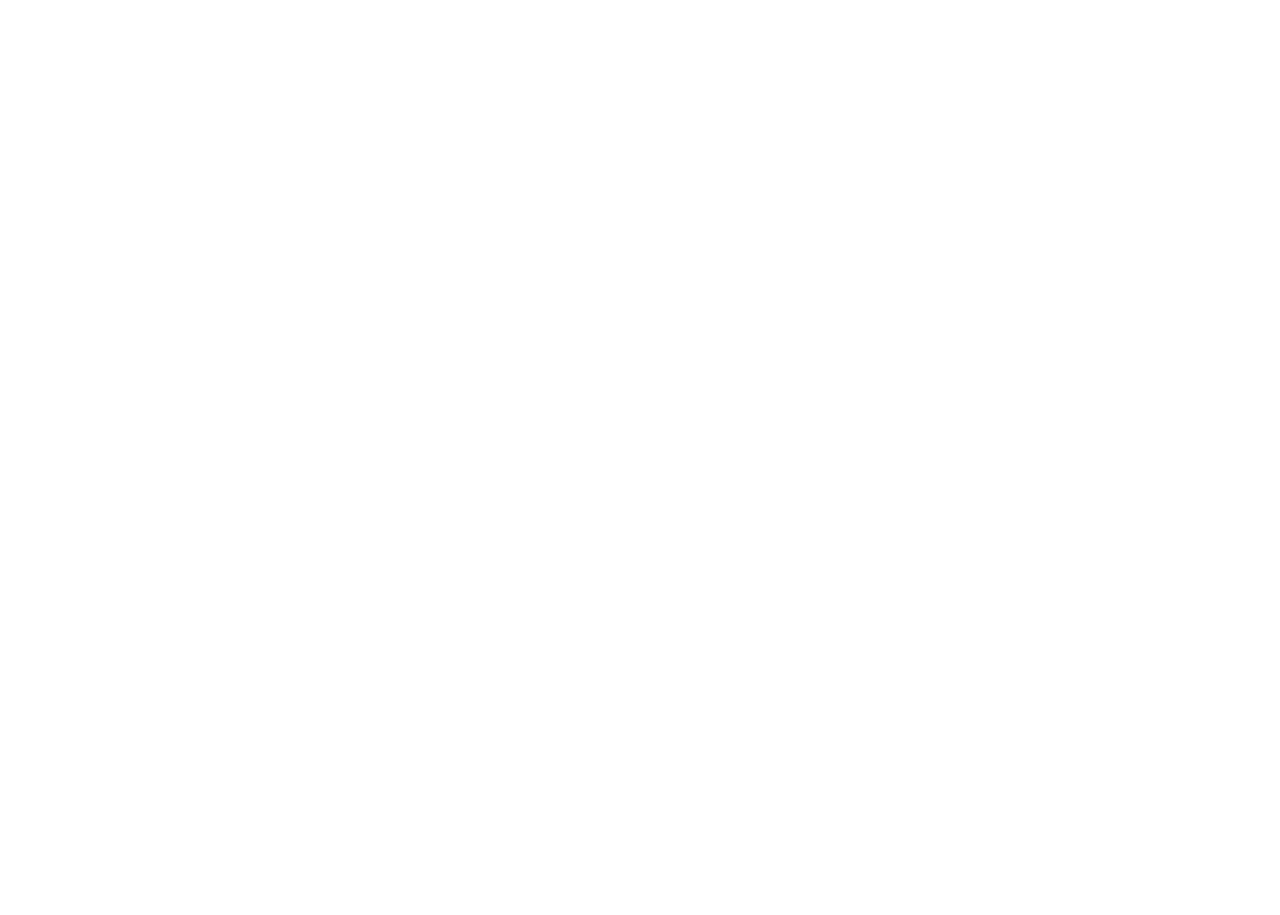
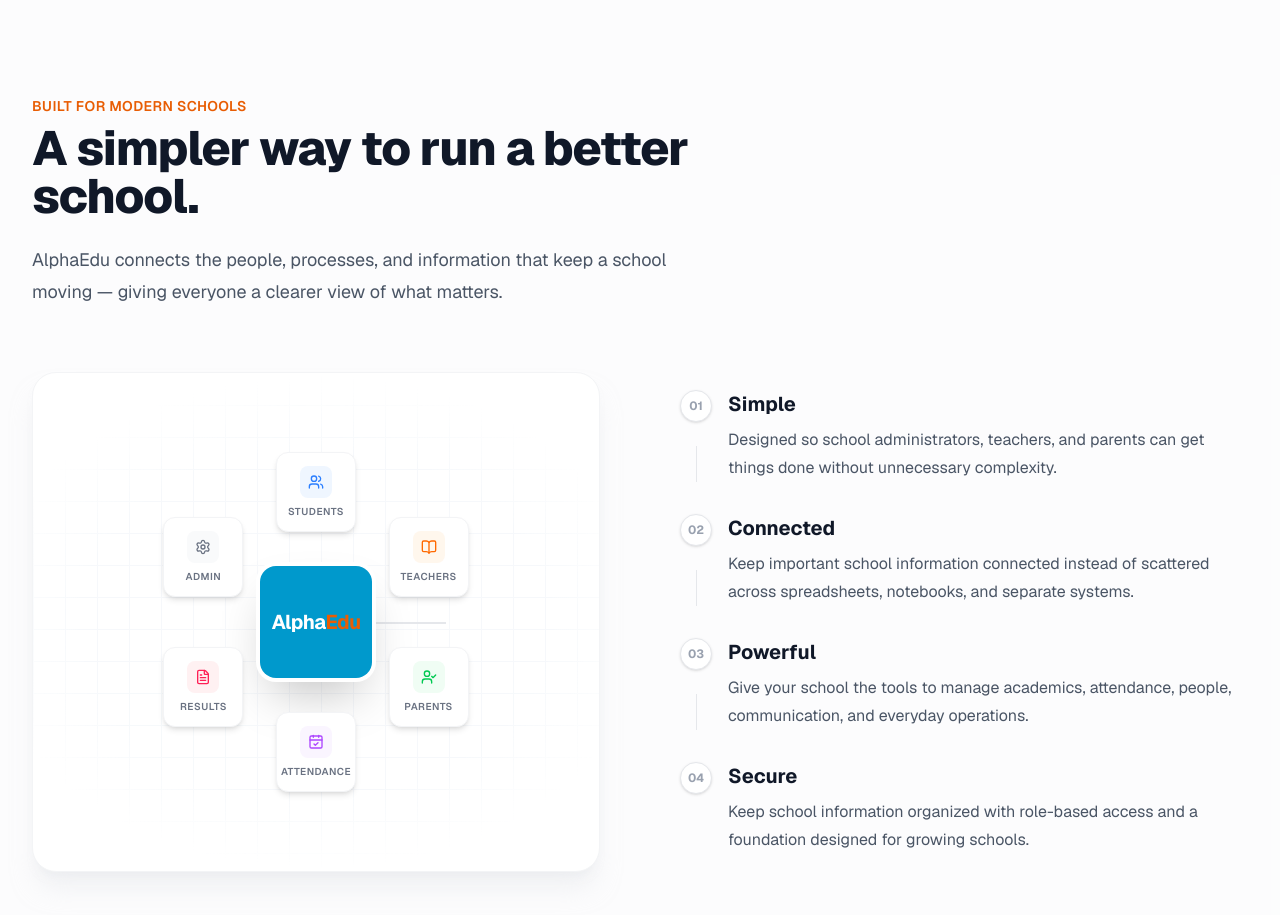
Before and after one commit to eashsultan/alphaedu, a Next.js app in the folder apps/web/: page / in a window 1280 px wide. Shown: the part 2620-3535 px from the top of the page. Before the commit the page ends 2588 px from the top, so only its background shows below. Built offline with nearby package versions, Linux system fonts and the light colour scheme.

Commit message:
feat: add landing page Experience section

```diff
--- a/apps/web/app/page.tsx
+++ b/apps/web/app/page.tsx
@@ -1,6 +1,7 @@
 import Navbar from "@/components/landing/Navbar";
 import Hero from "@/components/landing/Hero";
 import Features from "@/components/landing/Features";
+import Experience from "@/components/landing/Experience";
 
 export default function Home() {
   return (
@@ -9,6 +10,7 @@
       <main className="flex-1">
         <Hero />
         <Features />
+        <Experience />
       </main>
     </div>
   );
--- /dev/null
+++ b/apps/web/components/landing/Experience.tsx
@@ -0,0 +1,174 @@
+"use client";
+
+import React from "react";
+import { motion } from "framer-motion";
+import { Users, BookOpen, UserCheck, CalendarCheck, FileText, Settings } from "lucide-react";
+
+export default function Experience() {
+  const benefits = [
+    {
+      id: "01",
+      title: "Simple",
+      description: "Designed so school administrators, teachers, and parents can get things done without unnecessary complexity.",
+    },
+    {
+      id: "02",
+      title: "Connected",
+      description: "Keep important school information connected instead of scattered across spreadsheets, notebooks, and separate systems.",
+    },
+    {
+      id: "03",
+      title: "Powerful",
+      description: "Give your school the tools to manage academics, attendance, people, communication, and everyday operations.",
+    },
+    {
+      id: "04",
+      title: "Secure",
+      description: "Keep school information organized with role-based access and a foundation designed for growing schools.",
+    },
+  ];
+
+  const connectedModules = [
+    { name: "Students", icon: Users, color: "text-blue-500", bg: "bg-blue-50" },
+    { name: "Teachers", icon: BookOpen, color: "text-orange-500", bg: "bg-orange-50" },
+    { name: "Parents", icon: UserCheck, color: "text-green-500", bg: "bg-green-50" },
+    { name: "Attendance", icon: CalendarCheck, color: "text-purple-500", bg: "bg-purple-50" },
+    { name: "Results", icon: FileText, color: "text-rose-500", bg: "bg-rose-50" },
+    { name: "Admin", icon: Settings, color: "text-gray-500", bg: "bg-gray-50" },
+  ];
+
+  return (
+    <section id="experience" className="bg-gray-50/50 py-24 sm:py-32">
+      <div className="mx-auto max-w-7xl px-4 sm:px-6 lg:px-8">
+        {/* Section Header */}
+        <div className="mx-auto max-w-2xl lg:mx-0 lg:max-w-3xl mb-16">
+          <motion.p
+            initial={{ opacity: 0, y: 20 }}
+            whileInView={{ opacity: 1, y: 0 }}
+            viewport={{ once: true }}
+            className="text-sm font-semibold tracking-wide text-[var(--color-brand-orange)] uppercase"
+          >
+            BUILT FOR MODERN SCHOOLS
+          </motion.p>
+          <motion.h2
+            initial={{ opacity: 0, y: 20 }}
+            whileInView={{ opacity: 1, y: 0 }}
+            viewport={{ once: true }}
+            transition={{ delay: 0.1 }}
+            className="mt-2 text-3xl font-extrabold tracking-tight text-gray-900 sm:text-4xl lg:text-5xl"
+          >
+            A simpler way to run a better school.
+          </motion.h2>
+          <motion.p
+            initial={{ opacity: 0, y: 20 }}
+            whileInView={{ opacity: 1, y: 0 }}
+            viewport={{ once: true }}
+            transition={{ delay: 0.2 }}
+            className="mt-6 text-lg leading-8 text-gray-600 max-w-2xl"
+          >
+            AlphaEdu connects the people, processes, and information that keep a school moving — giving everyone a clearer view of what matters.
+          </motion.p>
+        </div>
+
+        <div className="grid grid-cols-1 items-center gap-y-16 gap-x-12 lg:grid-cols-2 lg:gap-x-20">
+
+          {/* LEFT SIDE: Visual Ecosystem Mockup */}
+          <motion.div
+            initial={{ opacity: 0, x: -40 }}
+            whileInView={{ opacity: 1, x: 0 }}
+            viewport={{ once: true }}
+            transition={{ duration: 0.7, type: "spring" }}
+            className="relative flex h-[500px] w-full items-center justify-center rounded-3xl bg-white border border-gray-100 shadow-xl shadow-gray-200/50 overflow-hidden"
+          >
+            {/* Background pattern */}
+            <div className="absolute inset-0 bg-[linear-gradient(to_right,#f1f5f9_1px,transparent_1px),linear-gradient(to_bottom,#f1f5f9_1px,transparent_1px)] bg-[size:2rem_2rem] [mask-image:radial-gradient(ellipse_60%_50%_at_50%_50%,#000_70%,transparent_100%)] opacity-60"></div>
+
+            {/* Central Node */}
+            <div className="relative z-10 flex flex-col items-center justify-center h-28 w-28 rounded-2xl bg-[var(--color-brand-blue)] text-white shadow-2xl shadow-[var(--color-brand-blue)]/40 ring-4 ring-white">
+              <span className="text-xl font-bold tracking-tight">Alpha<span className="text-[var(--color-brand-orange)]">Edu</span></span>
+            </div>
+
+            {/* Connecting lines and satellite nodes */}
+            {connectedModules.map((module, i) => {
+              const angle = (i * Math.PI * 2) / connectedModules.length - Math.PI / 2;
+              const radius = 130;
+              const x = Math.cos(angle) * radius;
+              const y = Math.sin(angle) * radius;
+
+              return (
+                <React.Fragment key={module.name}>
+                  {/* Connecting Line */}
+                  <motion.div
+                    initial={{ opacity: 0, scale: 0 }}
+                    whileInView={{ opacity: 1, scale: 1 }}
+                    viewport={{ once: true }}
+                    transition={{ delay: 0.5 + i * 0.1, duration: 0.5 }}
+                    className="absolute z-0 bg-gray-200 origin-left"
+                    style={{
+                      height: "2px",
+                      width: `${radius}px`,
+                      left: "50%",
+                      top: "50%",
+                      transform: `rotate(${angle}rad)`,
+                    }}
+                  />
+
+                  {/* Satellite Node */}
+                  <motion.div
+                    initial={{ opacity: 0, scale: 0 }}
+                    whileInView={{ opacity: 1, scale: 1 }}
+                    viewport={{ once: true }}
+                    whileHover={{ scale: 1.1, y: -5 }}
+                    transition={{ delay: 0.6 + i * 0.1, type: "spring", stiffness: 200, damping: 15 }}
+                    className={`absolute z-10 flex flex-col items-center justify-center h-20 w-20 rounded-xl bg-white border border-gray-100 shadow-md transition-all cursor-default hover:shadow-lg`}
+                    style={{
+                      left: `calc(50% + ${x}px - 40px)`,
+                      top: `calc(50% + ${y}px - 40px)`,
+                    }}
+                  >
+                    <div className={`flex h-8 w-8 items-center justify-center rounded-lg ${module.bg} ${module.color}`}>
+                      <module.icon className="h-4 w-4" />
+                    </div>
+                    <span className="mt-1.5 text-[10px] font-semibold uppercase tracking-wider text-gray-500">{module.name}</span>
+                  </motion.div>
+                </React.Fragment>
+              );
+            })}
+          </motion.div>
+
+          {/* RIGHT SIDE: Benefits List */}
+          <div className="flex flex-col space-y-8">
+            {benefits.map((benefit, index) => (
+              <motion.div
+                key={benefit.id}
+                initial={{ opacity: 0, x: 30 }}
+                whileInView={{ opacity: 1, x: 0 }}
+                viewport={{ once: true }}
+                transition={{ duration: 0.5, delay: index * 0.1 }}
+                className="group relative pl-12"
+              >
+                {/* Subtle left divider/border line */}
+                <div className="absolute left-4 top-14 bottom-0 w-px bg-gray-200 group-last:hidden"></div>
+
+                {/* Number Indicator */}
+                <div className="absolute left-0 top-0 flex h-8 w-8 items-center justify-center rounded-full border border-gray-200 bg-white text-xs font-bold text-gray-400 transition-colors group-hover:border-[var(--color-brand-blue)] group-hover:text-[var(--color-brand-blue)] shadow-sm">
+                  {benefit.id}
+                </div>
+
+                <div>
+                  <h3 className="text-xl font-bold text-gray-900 mb-2 transition-colors group-hover:text-[var(--color-brand-blue)]">
+                    {benefit.title}
+                  </h3>
+                  <p className="text-base text-gray-600 leading-7">
+                    {benefit.description}
+                  </p>
+                </div>
+              </motion.div>
+            ))}
+          </div>
+
+        </div>
+      </div>
+    </section>
+  );
+}
```
